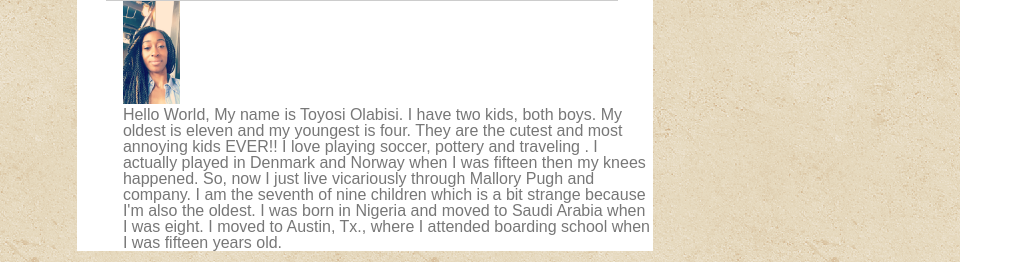
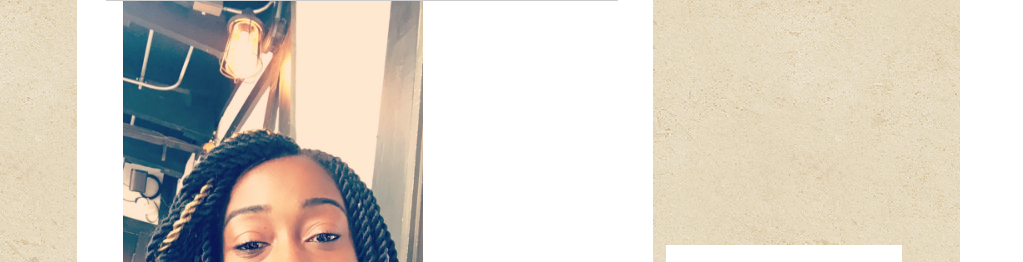
Before and after one commit to Toyosio/Responsice-Portfolio, a plain HTML site: page index.html in a window 1280 px wide. Shown: the part 157-419 px from the top of the page, without its empty margins (0-1023 px from the left). Drawn offline with Linux system fonts and the light colour scheme.

Commit message:
FixProfile

```diff
--- a/index.html
+++ b/index.html
@@ -26,7 +26,7 @@
 				<div id="main_body">
 					<div id="main_content">
 						<h2 class="font">About Me</h2>
-						<img src="assets/images/profile.jpg" height="10%" Width="10%">
+						<img src="assets/images/profile.JPG"> height="10%" Width="10%">
 						<p>Hello World, My name is Toyosi Olabisi. I have two kids, both boys. My oldest is eleven and my youngest is four. They are the cutest and most annoying kids EVER!! I love playing soccer, pottery and traveling . I actually played in Denmark and Norway when I was fifteen then my knees happened. So, now I just live vicariously through Mallory Pugh and company. I am the seventh of nine children which is a bit strange because I'm also the oldest. I was born in Nigeria and moved to Saudi Arabia when I was eight. I moved to Austin, Tx., where I attended boarding school when I was fifteen years old.</p>
 					</div>
 					<div id="connect">
```
